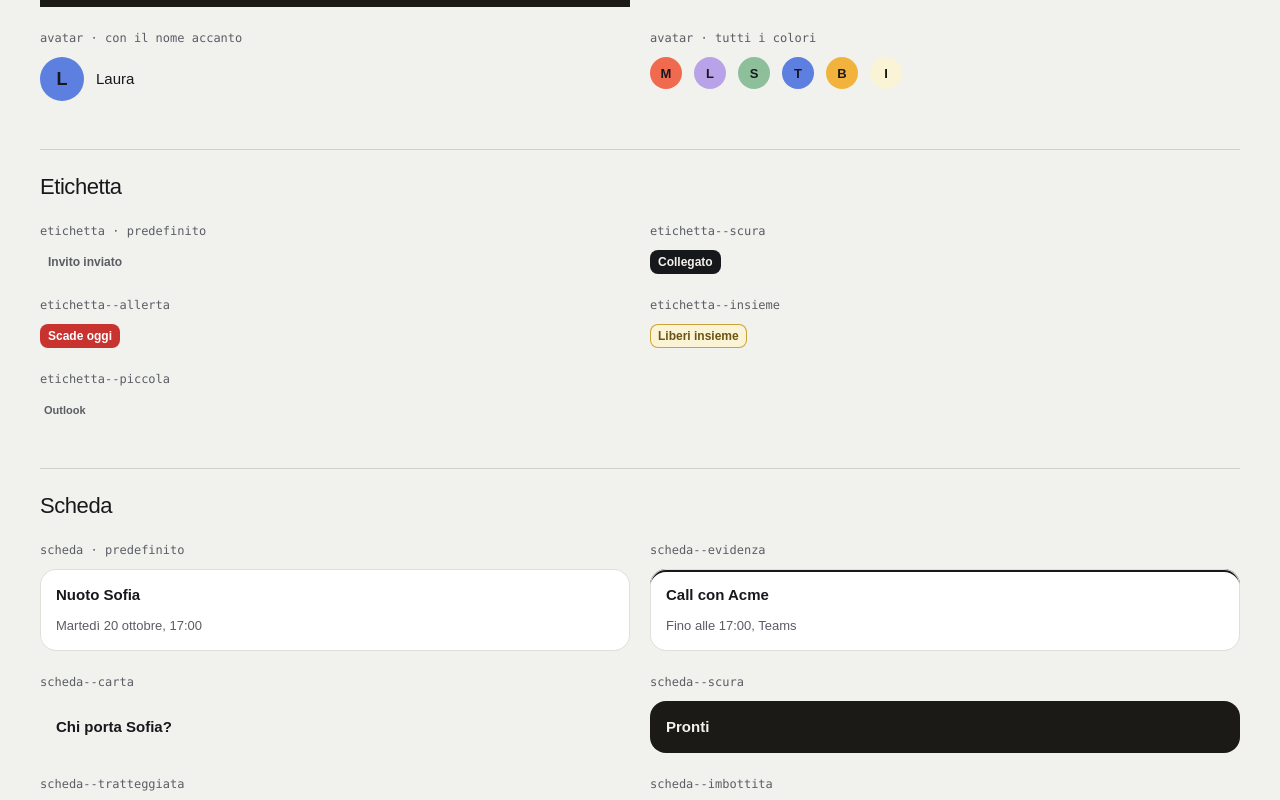
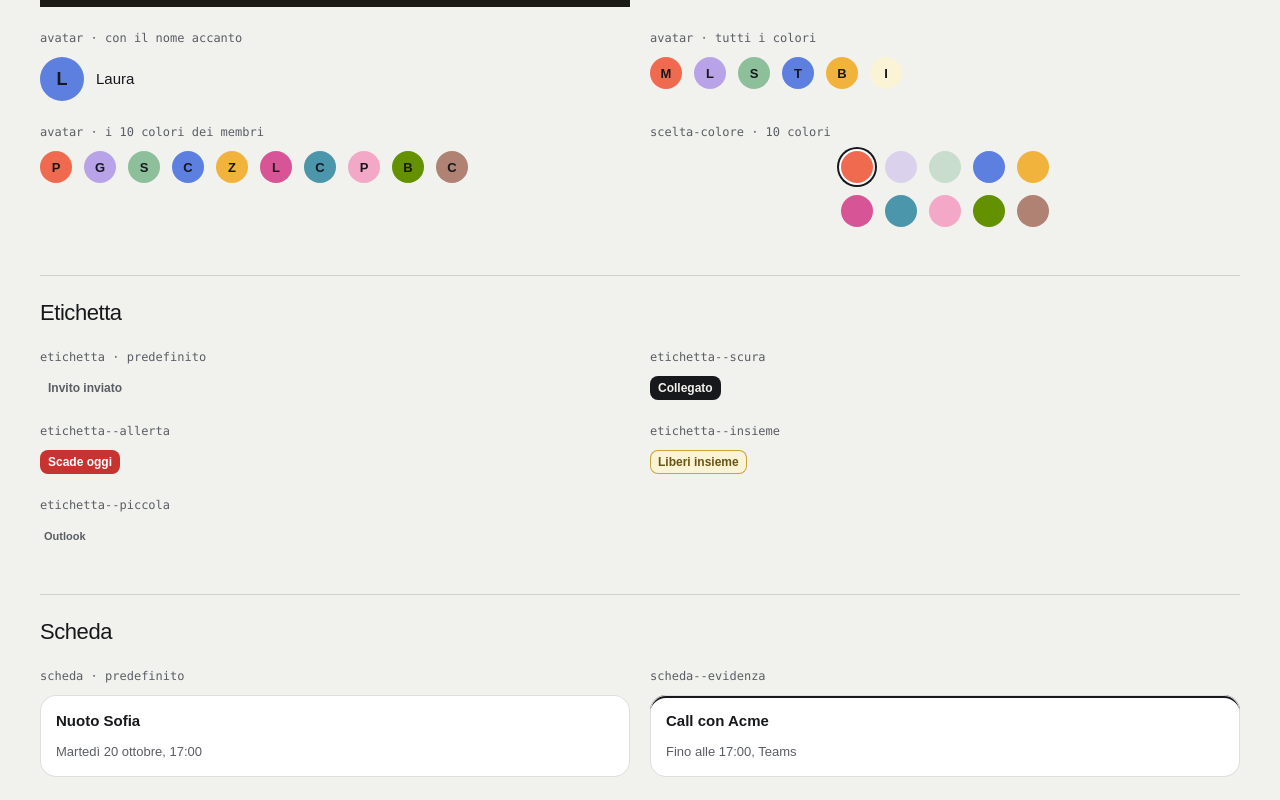
Before and after one commit to fdangelo-8/familynest-web, a Next.js app: page /design-system in a window 1280 px wide. Shown: the part 7140-7940 px from the top of the page. Built offline with nearby package versions, Linux system fonts and the light colour scheme; a web font is replaced by a local one.

Commit message:
feat(design-system): ten member colours, household limit module, Alert icon
Closes #80. Part 2 of #74.

Co-Authored-By: Claude Sonnet 5.5 <noreply@anthropic.com>
Claude-Session: https://claude.ai/code/session_018PBRxrNWpa9zPpsEqwbvkK

```diff
--- a/src/app/components.css
+++ b/src/app/components.css
@@ -3500,6 +3500,35 @@ button.riga-lista {
    STATI AGGIUNTI DAL DESIGNER (non disegnati nel mockup)
    Solo token esistenti. Regole in più sulle stesse classi.
    ========================================================= */
+
+/* Cinque colori nuovi dei membri (#74): stesso schema delle classi sopra */
+.membro-lampone {
+  --c: var(--color-membro-lampone);
+}
+.membro-ceruleo {
+  --c: var(--color-membro-ceruleo);
+}
+.membro-peonia {
+  --c: var(--color-membro-peonia);
+}
+.membro-basilico {
+  --c: var(--color-membro-basilico);
+}
+.membro-cannella {
+  --c: var(--color-membro-cannella);
+}
+
+/* Scelta del colore con 10 colori (#74): due righe da 5 a ogni larghezza.
+   Prende il posto di display: flex del mockup; cerchi, spazio e anello restano. */
+.scelta-colore {
+  display: grid;
+  grid-template-columns: repeat(5, var(--size-avatar-m));
+  gap: var(--space-3);
+  justify-content: center;
+}
+.scelta-colore.scelta-colore--sinistra {
+  justify-content: start;
+}
 
 /* Toast nelle schermate senza navigazione in basso */
 .toast--senza-nav {
--- a/src/app/design-system/Gallery.tsx
+++ b/src/app/design-system/Gallery.tsx
@@ -3,7 +3,7 @@
 import Link from "next/link";
 import { useState, type ReactNode } from "react";
 import { Alert } from "@/components/ui/Alert/Alert";
-import { Avatar } from "@/components/ui/Avatar/Avatar";
+import { Avatar, MEMBER_COLORS } from "@/components/ui/Avatar/Avatar";
 import { Button } from "@/components/ui/Button/Button";
 import { Card } from "@/components/ui/Card/Card";
 import { Checkbox } from "@/components/ui/Checkbox/Checkbox";
@@ -33,6 +33,10 @@ import { useToast } from "@/components/ui/Toast/ToastProvider";
 import { VisuallyHidden } from "@/components/ui/VisuallyHidden/VisuallyHidden";
 import styles from "./gallery.module.css";
 
+function colorLabel(color: string) {
+  return color.charAt(0).toLocaleUpperCase("it-IT") + color.slice(1);
+}
+
 function Section({
   id,
   title,
@@ -866,6 +870,49 @@ function PeopleSection() {
             <Avatar name="Tommaso" color="cobalto" size="m" nameShown />
             <Avatar name="Biscotto" color="zafferano" size="m" nameShown />
             <Avatar name="Insieme" color="insieme" size="m" nameShown />
+          </div>
+        </Example>
+        <Example caption="avatar · i 10 colori dei membri">
+          <div className={styles.riga} data-testid="avatar-dieci-colori">
+            {MEMBER_COLORS.filter((color) => color !== "insieme").map(
+              (color) => (
+                <Avatar
+                  key={color}
+                  name={colorLabel(color)}
+                  color={color}
+                  size="m"
+                />
+              ),
+            )}
+          </div>
+        </Example>
+        <Example caption="scelta-colore · 10 colori">
+          <div
+            className="scelta-colore"
+            role="radiogroup"
+            aria-label="Il tuo colore"
+            data-testid="scelta-colore-dieci"
+          >
+            {MEMBER_COLORS.filter((color) => color !== "insieme").map(
+              (color, index) => {
+                const taken = color === "glicine" || color === "salvia";
+                return (
+                  <button
+                    key={color}
+                    type="button"
+                    role="radio"
+                    aria-checked={index === 0}
+                    aria-label={
+                      taken
+                        ? `${colorLabel(color)} (già usato)`
+                        : colorLabel(color)
+                    }
+                    disabled={taken}
+                    className={`scelta-colore__colore membro-${color}`}
+                  />
+                );
+              },
+            )}
           </div>
         </Example>
       </Section>
@@ -1436,6 +1483,15 @@ function StatesSection() {
             Tutti riceveranno un avviso se cambi l&apos;orario.
           </Alert>
         </Example>
+        <Example caption="avviso · icona a scelta (wifi-off)">
+          <Alert
+            variant="avviso"
+            icon="wifi-off"
+            data-testid="avviso-icona-personalizzata"
+          >
+            Sei offline. Le modifiche partiranno appena torna la connessione.
+          </Alert>
+        </Example>
         <Example caption="avviso--ok">
           <Alert
             variant="ok"
--- a/src/app/globals.css
+++ b/src/app/globals.css
@@ -48,6 +48,11 @@
   --color-membro-salvia: #8dbf9b;
   --color-membro-cobalto: #5c7fe0;
   --color-membro-zafferano: #f2b33d;
+  --color-membro-lampone: #d75596; /* aggiunto, #74 */
+  --color-membro-ceruleo: #4b96aa; /* aggiunto, #74 */
+  --color-membro-peonia: #f2a8c6; /* aggiunto, #74 */
+  --color-membro-basilico: #649100; /* aggiunto, #74 */
+  --color-membro-cannella: #af8273; /* aggiunto, #74 */
 
   /* ---------- Colori: marchi dei calendari esterni (solo nei loghi) ---------- */
   --color-marchio-outlook: #0f6cbd;
--- a/src/components/ui/Alert/Alert.tsx
+++ b/src/components/ui/Alert/Alert.tsx
@@ -14,6 +14,8 @@ const VARIANT_ICON: Record<AlertVariant, IconName> = {
 export type AlertProps = {
   variant: AlertVariant;
   children: ReactNode;
+  /** Optional sprite icon name; when missing the icon of the variant is used */
+  icon?: IconName;
   /** Optional action on the right, for example a "Riprova" button */
   action?: ReactNode;
   className?: string;
@@ -24,6 +26,7 @@ export type AlertProps = {
 export function Alert({
   variant,
   children,
+  icon,
   action,
   className,
   "data-testid": testId,
@@ -39,7 +42,7 @@ export function Alert({
       role={variant === "errore" ? "alert" : "status"}
       data-testid={testId}
     >
-      <Icon name={VARIANT_ICON[variant]} />
+      <Icon name={icon ?? VARIANT_ICON[variant]} />
       <span className="avviso__testo">{children}</span>
       {action}
     </div>
--- a/src/components/ui/Avatar/Avatar.tsx
+++ b/src/components/ui/Avatar/Avatar.tsx
@@ -6,6 +6,11 @@ export const MEMBER_COLORS = [
   "salvia",
   "cobalto",
   "zafferano",
+  "lampone",
+  "ceruleo",
+  "peonia",
+  "basilico",
+  "cannella",
   "insieme",
 ] as const;
 
```
Also changed, not shown: src/lib/household-limits.ts (added, +27 -0 lines), .claude/skills/design-system/SKILL.md, 3 other files (tests, documents, lock files or other folders).
